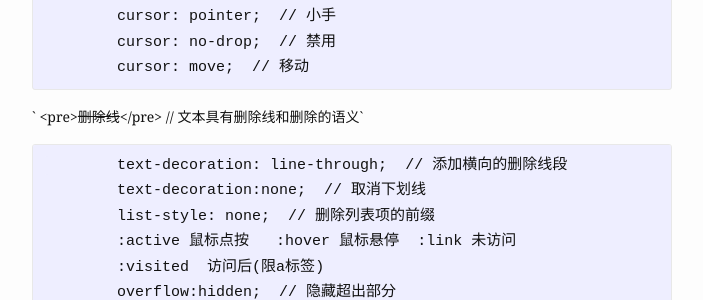
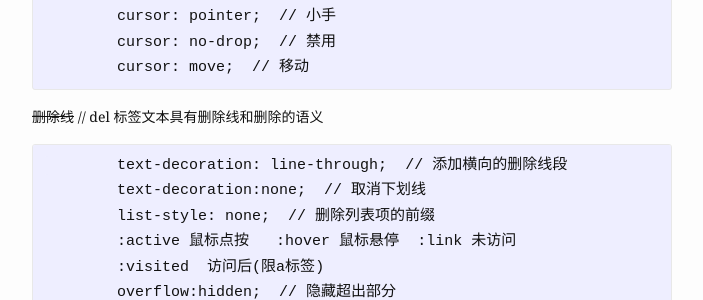
Before and after one commit to ExcellentTim/ExcellentTim.github.io, a Jekyll site: the page built from _posts/2020-12-17-css集锦.md, in a window 1280 px wide. Shown: the part 587-887 px from the top of the page, without its empty margins (288-991 px from the left). Built offline with Jekyll 4.4.1, drawn with Linux system fonts in a browser that asks for light colours.

Commit message:
修改文件: _posts/2020-12-17-css集锦.md

````diff
--- a/_posts/2020-12-17-css集锦.md
+++ b/_posts/2020-12-17-css集锦.md
@@ -28,7 +28,7 @@
 	cursor: move;  // 移动
 ```
 
-  ` <pre><del>删除线</del></pre> // 文本具有删除线和删除的语义`
+<del>删除线</del>   // del 标签文本具有删除线和删除的语义
 
 
 ``` scss
````
